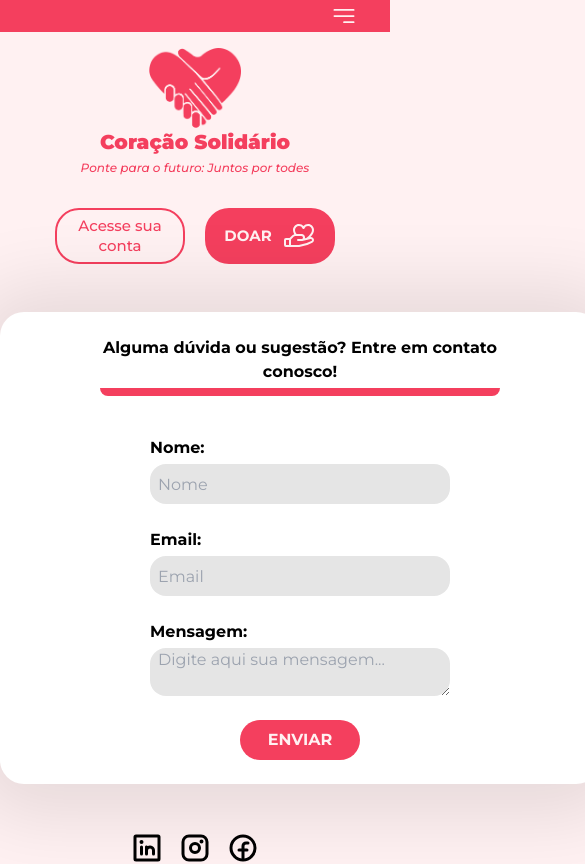
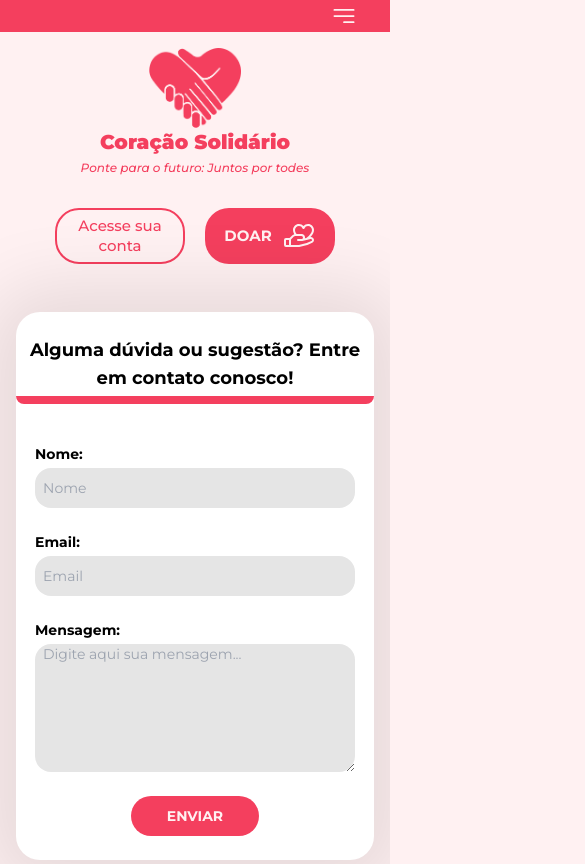
Before and after one commit to wellrenato12/CoracaoSolidarioFront, a React (Vite) app: page /contact in a window 390 px wide. Shown: the top 864 px of the page, 585 px wide, since content can reach past the window. Built offline with nearby package versions, Linux system fonts and the light colour scheme.

Commit message:
Adicionando responsividade na página de contato

```diff
--- a/src/pages/Contact/Contact.tsx
+++ b/src/pages/Contact/Contact.tsx
@@ -22,14 +22,16 @@ export function Contact() {
   };
 
   return (
-    <div className='flex items-center flex-col'>
-      <div className="flex flex-col items-center  w-[600px]  md:w-[500px]   bg-white py-6 my-12 mx-auto rounded-3xl shadow-custom">
-        <h1 className="text-[16px] text-center md:text-[25px] font-bold border-b-8 pb-1 border-b-[#F43F5E] rounded-lg w-[400px]">Alguma dúvida ou sugestão? Entre em contato conosco!</h1>
+    <div className='flex items-center flex-col px-4'>
+      <div className="flex flex-col items-center w-full max-w-lg bg-white py-6 my-12 mx-auto rounded-3xl shadow-custom">
+        <h1 className="text-lg md:text-xl lg:text-2xl text-center font-bold border-b-8 pb-1 border-b-[#F43F5E] rounded-lg w-full max-w-md">
+          Alguma dúvida ou sugestão? Entre em contato conosco!
+        </h1>
 
-        <form className='mt-[40px] space-y-6 flex flex-col items-center' onSubmit={handleSubmit}>
-          <div className="flex flex-col gap-1">
-            <label htmlFor="name" className="text-[16px] md:text-[18px] font-bold">Nome:</label>
-            <input className="bg-[#e5e5e5] w-[300px] h-10 text-[16px] md:text-[18px] px-2 rounded-2xl"
+        <form className='mt-10 space-y-6 flex flex-col items-center w-full px-4' onSubmit={handleSubmit}>
+          <div className="flex flex-col gap-1 w-full max-w-xs md:max-w-sm">
+            <label htmlFor="name" className="text-sm md:text-base lg:text-lg font-bold">Nome:</label>
+            <input className="bg-[#e5e5e5] w-full h-10 text-sm md:text-base lg:text-lg px-2 rounded-2xl"
               type="text"
               id="name"
               name="name"
@@ -40,9 +42,9 @@ export function Contact() {
             />
           </div>
 
-          <div className="flex flex-col gap-1">
-            <label htmlFor="email" className="text-[16px] md:text-[18px] font-bold">Email:</label>
-            <input className="bg-[#e5e5e5] w-[300px] h-10 text-[16px] md:text-[18px] px-2 rounded-2xl"
+          <div className="flex flex-col gap-1 w-full max-w-xs md:max-w-sm">
+            <label htmlFor="email" className="text-sm md:text-base lg:text-lg font-bold">Email:</label>
+            <input className="bg-[#e5e5e5] w-full h-10 text-sm md:text-base lg:text-lg px-2 rounded-2xl"
               type="email"
               id="email"
               name="email"
@@ -52,9 +54,10 @@ export function Contact() {
               required
             />
           </div>
-          <div className="flex flex-col gap-1">
-            <label htmlFor="message" className="text-[16px] md:text-[18px] font-bold">Mensagem:</label>
-            <textarea className="bg-[#e5e5e5] w-[300px] text-[16px] md:text-[18px] px-2 rounded-2xl"
+
+          <div className="flex flex-col gap-1 w-full max-w-xs md:max-w-sm">
+            <label htmlFor="message" className="text-sm md:text-base lg:text-lg font-bold">Mensagem:</label>
+            <textarea className="bg-[#e5e5e5] w-full h-32 md:h-40 text-sm md:text-base lg:text-lg px-2 rounded-2xl"
               id="message"
               name="message"
               placeholder='Digite aqui sua mensagem...'
@@ -64,21 +67,20 @@ export function Contact() {
             ></textarea>
           </div>
 
-          <button className="flex justify-center items-center w-[120px] h-10 bg-rose-500 text-[16px] md:text-[18px] font-bold rounded-3xl text-rose-50 hover:bg-red-700 hover:scale-110 transition-all" type="submit">
+          <button className="flex justify-center items-center w-32 h-10 bg-rose-500 text-sm md:text-base lg:text-lg font-bold rounded-3xl text-rose-50 hover:bg-red-700 hover:scale-110 transition-all" type="submit">
             <span>ENVIAR</span>
           </button>
-
         </form>
       </div>
 
-      <div className='flex items-center flex-col gap-2'>
+      <div className='flex flex-col items-center gap-4 w-full px-4'>
         <div className='flex gap-4'>
-          <LinkedinLogo className='hover:text-rose-500  transition-all cursor-pointer' size={32} weight='bold' />
+          <LinkedinLogo className='hover:text-rose-500 transition-all cursor-pointer' size={32} weight='bold' />
           <InstagramLogo className='hover:text-rose-500 transition-all cursor-pointer' size={32} weight='bold' />
           <FacebookLogo className='hover:text-rose-500 transition-all cursor-pointer' size={32} weight='bold' />
         </div>
 
-        <hr className="border-slate-800 w-full" />
+        <hr className="border-slate-800 w-full max-w-lg" />
 
         <p className='text-lg font-medium'>Redes Sociais</p>
       </div>
```
